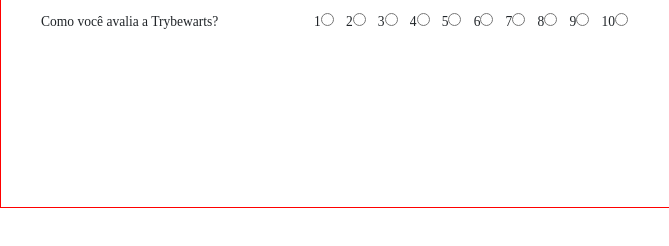
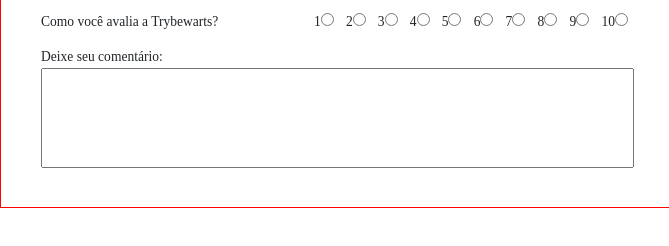
Before and after one commit to renanmarquesgarcia/trybewarts, a website: page index.html in a window 1280 px wide. Shown: the part 392-638 px from the top of the page, 0-669 px from the left. Drawn offline with nearby package versions, Linux system fonts and the light colour scheme; a web font is replaced by a local one.

Commit message:
Create comments section

```diff
--- a/index.html
+++ b/index.html
@@ -146,6 +146,10 @@
         <label id="label-rate">Como você avalia a Trybewarts?</label>
         <div id="rate-div"></div>
       </section>
+      <section id="comments">
+        <label for="textarea" class="textarea">Deixe seu comentário:</label>
+        <textarea id="textarea" maxlength="500"></textarea>
+      </section>
     </form>
     <img
       src="images/trybewarts-colored.svg"
--- a/style.css
+++ b/style.css
@@ -115,12 +115,29 @@
 #rate {
   display: flex;
   justify-content: space-between;
+  margin-bottom: 15px;
 }
 
 #rate-div {
   display: flex;
+  justify-content: space-around;
   width: 55%;
-  justify-content: space-around;
+}
+
+#comments {
+  display: flex;
+  flex-direction: column;
+}
+
+#textarea {
+  height: 100px;
+  padding: 10px;
+  resize: none;
+  width: 100%;
+}
+
+#textarea:focus {
+  outline-color: rgb(78, 44, 131);
 }
 
 #trybewarts-forms-logo {
```
